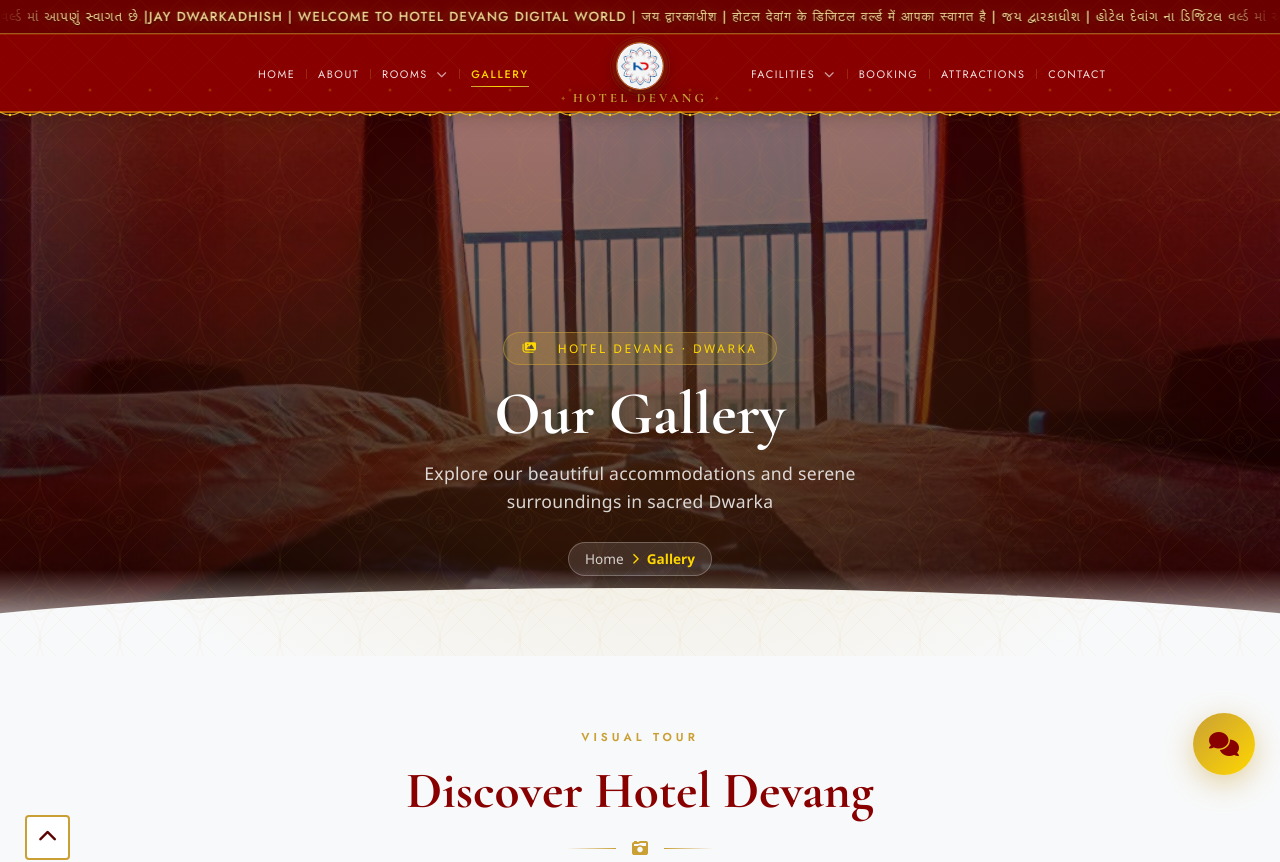
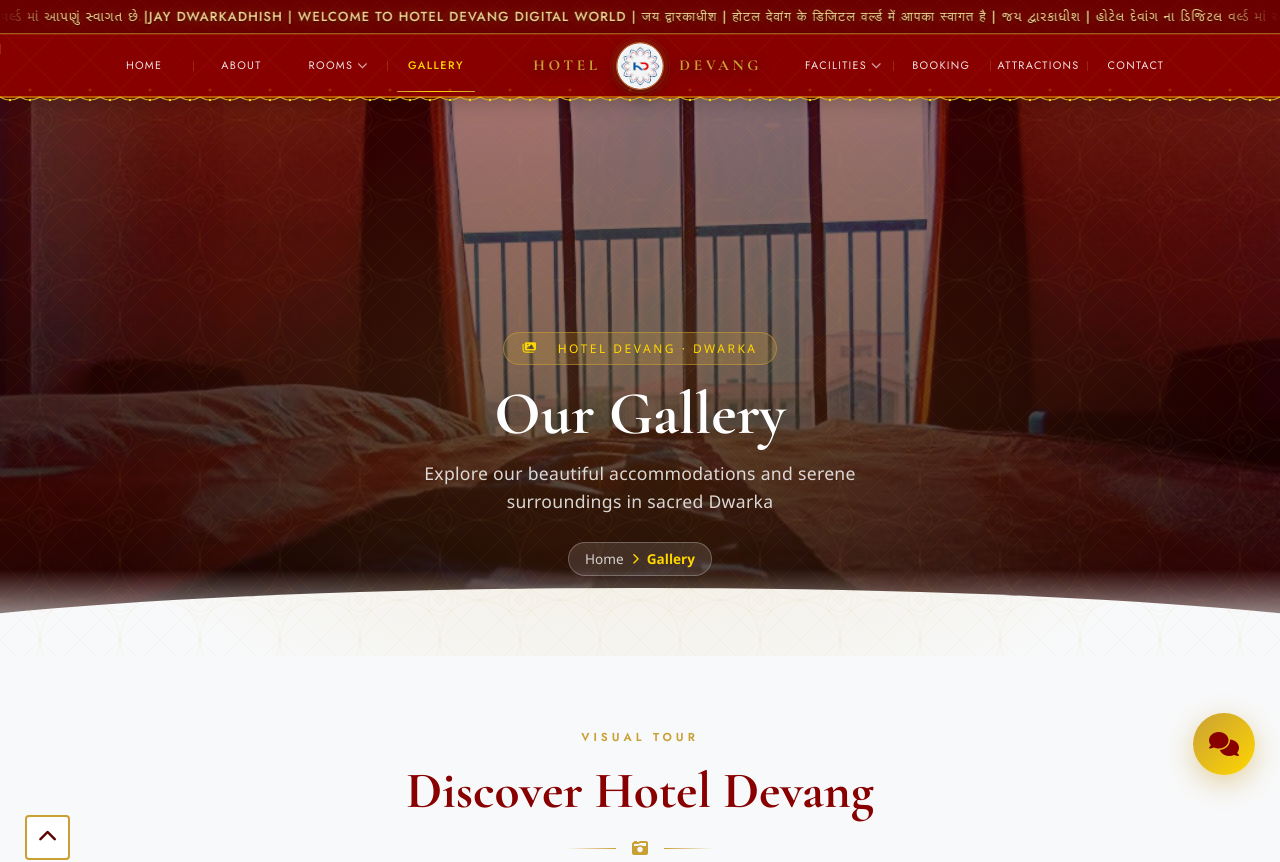
Before and after one commit to Kushang1901/hotel-frontend, a Next.js app: page /gallery in a window 1280 px wide. Shown: the top 862 px of the page. Built offline with nearby package versions, Linux system fonts and the light colour scheme.

Commit message:
feat: add frontend client components, pages, and styling for hotel booking and facilities

```diff
--- a/src/app/css/nav.css
+++ b/src/app/css/nav.css
@@ -66,12 +66,12 @@
 /* ─── SPLIT NAV — 3 column grid ─── */
 nav.split-nav {
     display: grid !important;
-    grid-template-columns: 1fr auto 1fr !important;
+    grid-template-columns: minmax(0, 1fr) auto minmax(0, 1fr) !important;
     align-items: center !important;
-    max-width: 1500px !important;
+    max-width: 1380px !important;
     margin: 0 auto !important;
-    padding: 0 2.5rem !important;
-    gap: 0.5rem !important;
+    padding: 0 clamp(1rem, 2vw, 2.5rem) !important;
+    gap: clamp(0.75rem, 1.8vw, 2rem) !important;
     height: auto !important;
     box-sizing: border-box !important;
     justify-content: stretch !important;
@@ -79,35 +79,50 @@
     box-shadow: none !important;
 }
 
-/* ─── LEFT & RIGHT LINK LISTS ─── */
+/* ─── LEFT & RIGHT LINK LISTS (4 Equal Symmetrical Columns Each) ─── */
 .nav-left,
 .nav-right {
-    display: flex !important;
+    display: grid !important;
+    grid-template-columns: repeat(4, 1fr) !important;
+    align-items: center !important;
+    width: 100% !important;
     list-style: none !important;
     margin: 0 !important;
     padding: 0 !important;
-    align-items: center !important;
     gap: 0 !important;
 }
 
-.nav-left  { justify-content: flex-end !important; }
-.nav-right { justify-content: flex-start !important; }
+.nav-left > li,
+.nav-right > li {
+    display: flex !important;
+    align-items: center !important;
+    justify-content: center !important;
+    position: relative !important;
+    width: 100% !important;
+    height: 100% !important;
+    min-height: 48px !important;
+    text-align: center !important;
+}
 
 /* Nav link items */
 .nav-left  > li > a,
 .nav-right > li > a {
-    display: inline-block !important;
-    padding: 0.25rem clamp(0.55rem, 0.85vw, 1.05rem) !important;
+    display: inline-flex !important;
+    align-items: center !important;
+    justify-content: center !important;
+    padding: 0.5rem clamp(0.35rem, 0.6vw, 0.75rem) !important;
+    height: 100% !important;
     color: rgba(255, 255, 255, 0.88) !important;
     text-decoration: none !important;
     font-family: 'Jost', sans-serif !important;
-    font-size: clamp(0.68rem, 0.78vw, 0.82rem) !important;
+    font-size: clamp(0.68rem, 0.76vw, 0.82rem) !important;
     font-weight: 400 !important;
-    letter-spacing: 0.14em !important;
+    letter-spacing: 0.12em !important;
     text-transform: uppercase !important;
     white-space: nowrap !important;
     position: relative !important;
     transition: color 0.35s ease !important;
+    width: 100% !important;
 }
 
 /* Thin gold underline sweep from center */
@@ -115,12 +130,12 @@
 .nav-right > li > a::after {
     content: '' !important;
     position: absolute !important;
-    bottom: 0 !important;
-    left: clamp(0.55rem, 0.85vw, 1.05rem) !important;
-    right: clamp(0.55rem, 0.85vw, 1.05rem) !important;
+    bottom: -2px !important;
+    left: 50% !important;
+    width: 80% !important;
     height: 1px !important;
     background: linear-gradient(90deg, #caa035, #ffd700, #caa035) !important;
-    transform: scaleX(0) !important;
+    transform: translateX(-50%) scaleX(0) !important;
     transform-origin: center !important;
     transition: transform 0.45s cubic-bezier(0.22, 1, 0.36, 1) !important;
 }
@@ -132,7 +147,7 @@
 
 .nav-left  > li > a:hover::after,
 .nav-right > li > a:hover::after {
-    transform: scaleX(1) !important;
+    transform: translateX(-50%) scaleX(1) !important;
 }
 
 /* Active link */
@@ -140,49 +155,58 @@
 .nav-right > li > a.active {
     color: #ffd700 !important;
     font-weight: 500 !important;
-    letter-spacing: 0.16em !important;
+    letter-spacing: 0.14em !important;
 }
 
 .nav-left  > li > a.active::after,
 .nav-right > li > a.active::after {
-    transform: scaleX(1) !important;
+    transform: translateX(-50%) scaleX(1) !important;
 }
 
-/* Vertical dividers between links */
+/* Vertical dividers between links - precisely on column boundaries */
 .nav-left  > li:not(:first-child)::before,
 .nav-right > li:not(:first-child)::before {
     content: '' !important;
-    display: inline-block !important;
+    position: absolute !important;
+    left: 0 !important;
+    top: 50% !important;
+    transform: translateY(-50%) !important;
     width: 1px !important;
     height: 10px !important;
     background: rgba(202,160,53,0.25) !important;
-    vertical-align: middle !important;
 }
 
-/* ─── CENTER LOGO ─── */
+/* ─── CENTER LOGO (HOTEL , logo , DEVANG) ─── */
 .nav-center-logo {
     text-align: center !important;
     flex-shrink: 0 !important;
-    padding: 0 0.8rem !important;
+    padding: 0 clamp(0.4rem, 0.8vw, 1rem) !important;
+    display: flex !important;
+    justify-content: center !important;
 }
 
 .nav-center-logo > a {
-    display: flex !important;
-    flex-direction: column !important;
+    display: grid !important;
+    grid-template-columns: 1fr auto 1fr !important;
     align-items: center !important;
-    gap: 2px !important;
+    justify-content: center !important;
+    gap: clamp(10px, 1.2vw, 18px) !important;
     text-decoration: none !important;
-    transition: transform 0.5s cubic-bezier(0.22, 1, 0.36, 1) !important;
+    transition: transform 0.4s cubic-bezier(0.22, 1, 0.36, 1) !important;
 }
 
 .nav-center-logo > a:hover {
-    transform: translateY(-3px) !important;
+    transform: translateY(-2px) !important;
 }
 
 /* Logo image ring */
 .logo-img-wrap {
     position: relative !important;
-    display: inline-block !important;
+    display: inline-flex !important;
+    align-items: center !important;
+    justify-content: center !important;
+    justify-self: center !important;
+    flex-shrink: 0 !important;
 }
 
 .logo-img-wrap img {
@@ -226,45 +250,47 @@
 
 /* Scrolled logo: shrink */
 header.scrolled .logo-img-wrap img {
-    height: 36px !important;
-    width: 36px !important;
+    height: 38px !important;
+    width: 38px !important;
 }
 
 header.scrolled .logo-img-wrap::after { display: none !important; }
 
-/* Logo text block */
-.logo-text-wrap {
-    display: flex !important;
-    align-items: center !important;
-    gap: 7px !important;
-    line-height: 1 !important;
-}
-
-.logo-ornament {
-    font-size: 0.45rem !important;
-    color: rgba(202,160,53,0.55) !important;
-    letter-spacing: 0 !important;
-    flex-shrink: 0 !important;
-}
-
+/* Logo words: HOTEL & DEVANG flanking the circular logo with equal widths */
+.logo-word,
 .logo-name {
     font-family: 'Cormorant Garamond', Georgia, serif !important;
-    font-size: clamp(0.8rem, 0.95vw, 1rem) !important;
+    font-size: clamp(0.95rem, 1.15vw, 1.22rem) !important;
     font-weight: 700 !important;
-    letter-spacing: 0.25em !important;
+    letter-spacing: 0.24em !important;
     text-transform: uppercase !important;
     color: #caa035 !important;
     white-space: nowrap !important;
     text-shadow: 0 2px 12px rgba(0,0,0,0.55) !important;
-    transition: letter-spacing 0.4s ease !important;
+    line-height: 1 !important;
+    display: inline-block !important;
+    transition: letter-spacing 0.4s ease, color 0.3s ease !important;
 }
 
-.nav-center-logo > a:hover .logo-name {
-    letter-spacing: 0.32em !important;
+.logo-word-hotel {
+    text-align: right !important;
+    justify-self: end !important;
 }
 
+.logo-word-devang {
+    text-align: left !important;
+    justify-self: start !important;
+}
+
+.nav-center-logo > a:hover .logo-word,
+.nav-center-logo > a:hover .logo-name {
+    color: #ffd700 !important;
+    letter-spacing: 0.3em !important;
+}
+
+header.scrolled .logo-word,
 header.scrolled .logo-name {
-    font-size: clamp(0.72rem, 0.86vw, 0.9rem) !important;
+    font-size: clamp(0.82rem, 0.98vw, 1.05rem) !important;
     letter-spacing: 0.2em !important;
 }
 
@@ -752,25 +778,15 @@
         text-decoration: none !important;
     }
 
-    .logo-text-wrap {
-        display: flex !important;
-        align-items: center !important;
-        justify-content: flex-start !important;
-        line-height: normal !important;
-    }
-
-    /* Hide ornaments on mobile to fit screen width */
-    .logo-ornament {
-        display: none !important;
-    }
-
-    /* Clean logo name on mobile, no cutting, responsive sizing */
+    /* Clean logo words on mobile, no cutting, responsive sizing */
     .logo-name,
-    header.scrolled .logo-name {
+    .logo-word,
+    header.scrolled .logo-name,
+    header.scrolled .logo-word {
         font-family: 'Cormorant Garamond', Georgia, serif !important;
-        font-size: clamp(0.95rem, 4.5vw, 1.2rem) !important;
+        font-size: clamp(0.82rem, 3.2vw, 1.05rem) !important;
         font-weight: 700 !important;
-        letter-spacing: 0.1em !important;
+        letter-spacing: 0.14em !important;
         text-transform: uppercase !important;
         color: #caa035 !important;
         white-space: nowrap !important;
@@ -977,25 +993,43 @@
         opacity: 0 !important;
         visibility: hidden !important;
         pointer-events: none !important;
-        transform: translateY(12px) !important;
+        transform: translateY(8px) !important;
+        /* Grace period on leave: 250ms delay keeps it open while cursor travels */
         transition:
-            opacity 0.3s ease 0.15s,
-            transform 0.3s cubic-bezier(0.25, 0.46, 0.45, 0.94) 0.15s,
-            visibility 0.3s step-end 0.15s !important;
+            opacity 0.25s cubic-bezier(0.16, 1, 0.3, 1) 0.25s,
+            transform 0.25s cubic-bezier(0.16, 1, 0.3, 1) 0.25s,
+            visibility 0.25s step-end 0.25s,
+            pointer-events 0.25s step-end 0.25s !important;
         z-index: 999 !important;
         padding: 2.2rem 0 !important;
     }
 
-    /* Show on hover of parent li item */
-    li.has-mega-menu:hover .mega-menu-dropdown {
+    /* Invisible hover bridge connecting navbar button to dropdown panel with zero gap */
+    .mega-menu-dropdown::before {
+        content: '' !important;
+        position: absolute !important;
+        top: -35px !important;
+        left: 0 !important;
+        right: 0 !important;
+        height: 40px !important;
+        background: transparent !important;
+        z-index: 1002 !important;
+        pointer-events: all !important;
+    }
+
+    /* Show on hover of parent li item or dropdown itself */
+    li.has-mega-menu:hover .mega-menu-dropdown,
+    li.has-mega-menu:focus-within .mega-menu-dropdown,
+    .mega-menu-dropdown:hover {
         opacity: 1 !important;
         visibility: visible !important;
         pointer-events: all !important;
         transform: translateY(0) !important;
         transition:
-            opacity 0.25s ease 0s,
-            transform 0.25s cubic-bezier(0.25, 0.46, 0.45, 0.94) 0s,
-            visibility 0.25s step-start 0s !important;
+            opacity 0.2s cubic-bezier(0.16, 1, 0.3, 1) 0s,
+            transform 0.2s cubic-bezier(0.16, 1, 0.3, 1) 0s,
+            visibility 0s linear 0s,
+            pointer-events 0s linear 0s !important;
     }
 
     /* Inner wrapper grid */
--- a/src/app/facilities/[slug]/FacilityDetailClient.js
+++ b/src/app/facilities/[slug]/FacilityDetailClient.js
@@ -26,11 +26,7 @@
   const [isSubmitting, setIsSubmitting] = useState(false);
 
   useEffect(() => {
-    const isLocal =
-      window.location.hostname === "localhost" ||
-      window.location.hostname === "127.0.0.1" ||
-      window.location.port !== "";
-    setApiBase(isLocal ? "http://localhost:3000" : "https://devang-inventory.vercel.app");
+    setApiBase(process.env.NEXT_PUBLIC_INVENTORY_API_URL || "https://devang-inventory.vercel.app");
   }, []);
 
   // Collect all photos of this venue
--- a/src/components/Chatbot.js
+++ b/src/components/Chatbot.js
@@ -51,13 +51,8 @@
     setIsTyping(true);
 
     // Determine API Base
-    const isLocal =
-      window.location.hostname === "localhost" ||
-      window.location.hostname === "127.0.0.1" ||
-      window.location.port !== "";
-    const apiBase = isLocal
-      ? "http://localhost:3000"
-      : "https://devang-inventory.vercel.app";
+    const defaultApi = "https://devang-inventory.vercel.app";
+    let apiBase = process.env.NEXT_PUBLIC_INVENTORY_API_URL || defaultApi;
 
     try {
       const response = await fetch(`${apiBase}/api/public/chat`, {
--- a/src/components/Header.js
+++ b/src/components/Header.js
@@ -260,17 +260,14 @@
             <li><Link href="/gallery" className={pathname === "/gallery" ? "active" : ""}>Gallery</Link></li>
           </ul>
 
-          {/* Center logo */}
+          {/* Center logo: HOTEL , logo , DEVANG */}
           <div className="nav-center-logo">
-            <Link href="/">
+            <Link href="/" className="logo-brand-link" aria-label="Hotel Devang Home">
+              <span className="logo-word logo-word-hotel">HOTEL</span>
               <div className="logo-img-wrap">
                 <img src="/Photos/index/logo.png" alt="Hotel Devang" />
               </div>
-              <div className="logo-text-wrap">
-                <span className="logo-ornament">✦</span>
-                <span className="logo-name">Hotel Devang</span>
-                <span className="logo-ornament">✦</span>
-              </div>
+              <span className="logo-word logo-word-devang">DEVANG</span>
             </Link>
           </div>
 
```
Also changed, not shown: src/app/booking/BookingClient.js (+5 -7 lines), src/app/css/index.css (+103 -69 lines), src/app/room/RoomsClient.js (+5 -10 lines), src/app/room/[slug]/RoomDetailClient.js (+4 -10 lines).
